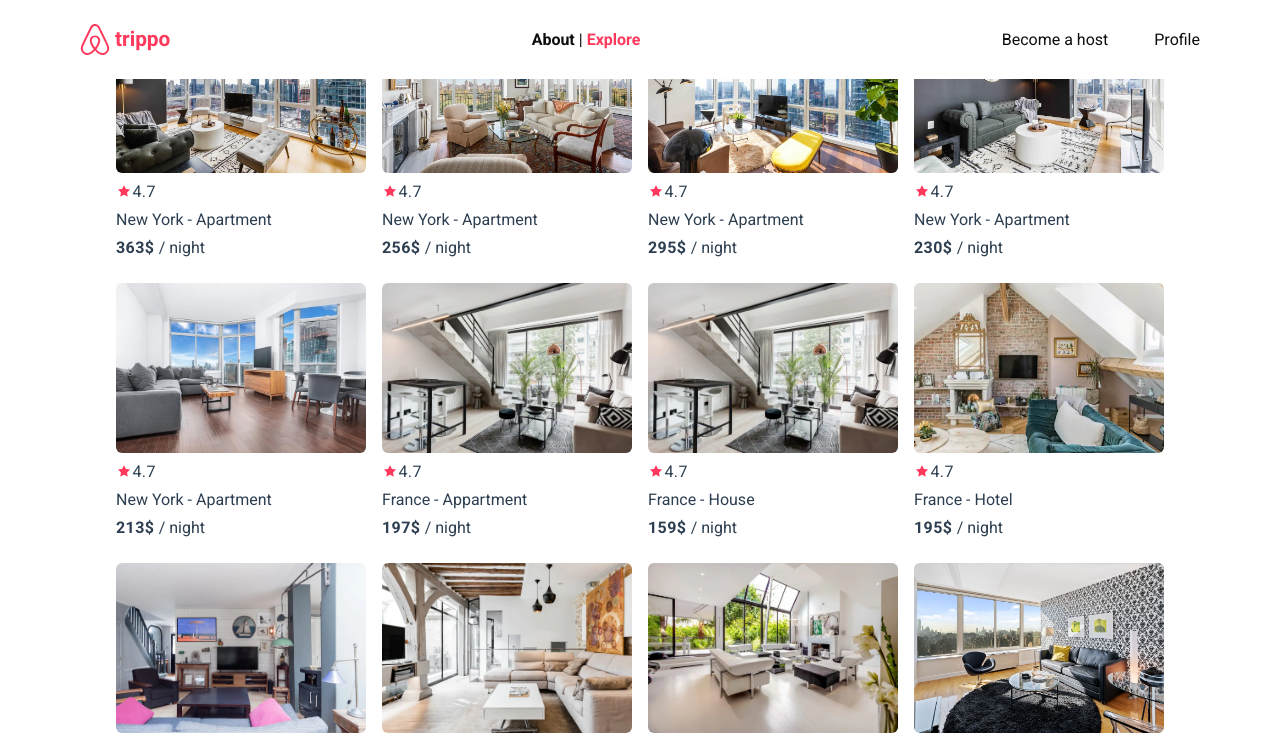
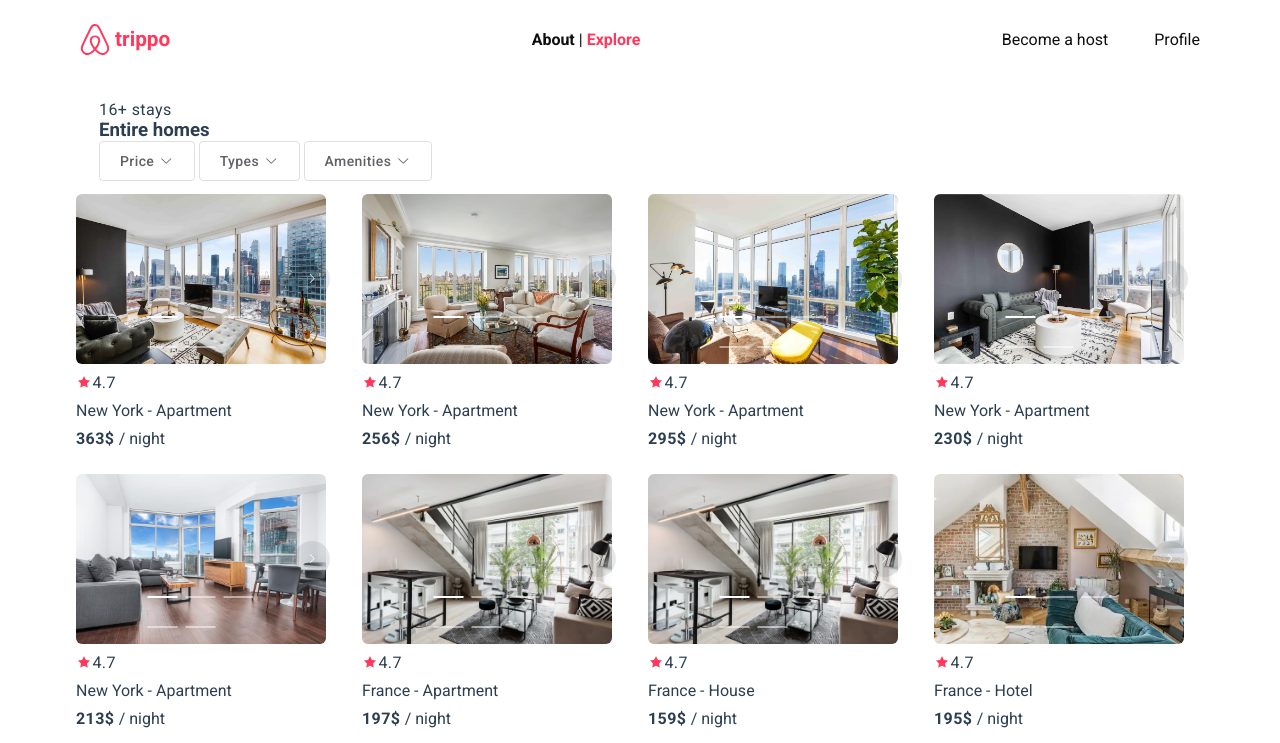
Before and after one commit to dandan-drori/Trippo, a Vue app: page /#/stay in a window 1280 px wide. Shown: the top 743 px of the page. Built offline with nearby package versions, Linux system fonts and the light colour scheme.

Commit message:
filter UI for list

```diff
--- a/src/cmps/stay-list.vue
+++ b/src/cmps/stay-list.vue
@@ -1,24 +1,164 @@
 <template>
-  <section class="stay-list">
+  <section>
+    <section class="stay-list">
+      <div class="head-title">
+        <p class="head-title-visits">{{ stays.length }}+ stays</p>
+        <h1>Entire homes</h1>
 
-          <section  v-for="stay in stays" :key="stay._id" class="stay-preveiw-container">
-              <stay-preview :stay="stay">
+        <form class="filters">
+          <el-dropdown :hide-on-click="false">
+            <el-button
+              >Price<i class="el-icon-arrow-down el-icon--right"></i
+            ></el-button>
+            <el-dropdown-menu slot="dropdown">
+              <el-dropdown-item>
+                <div>
+                  <el-slider
+                    style="color:black"
+                    v-model="filterBy.price"
+                    range
+                    :max="1500"
+                  >
+                  </el-slider>
+                </div>
 
-              </stay-preview>
-         </section>
+                <div class="price-filter">
+                  <el-input
+                    placeholder="From price"
+                    v-model="filterBy.price[0]"
+                    type="text"
+                  ></el-input>
+                  <el-input
+                    placeholder="To price"
+                    v-model="filterBy.price[1]"
+                    type="text"
+                  ></el-input>
+                  <div class="filter-buttons">
+                    <el-button type="sucsess">Update</el-button>
+                  </div>
+                </div>
+              </el-dropdown-item>
+            </el-dropdown-menu>
+          </el-dropdown>
 
+          <div class="type-filter">
+            <el-dropdown :hide-on-click="false">
+              <el-button
+                >Types<i class="el-icon-arrow-down el-icon--right"></i
+              ></el-button>
+              <el-dropdown-menu slot="dropdown">
+                <el-dropdown-item>
+                  <el-checkbox-group v-model="filterBy.types" class="type-list">
+                    <el-checkbox
+                      v-for="(type, idx) in stayTypeList"
+                      :key="idx"
+                      :label="type"
+                      @change="toggleType(type)"
+                      class="checkbox"
+                      >{{ type }}</el-checkbox
+                    >
+                  </el-checkbox-group>
+                  <div class="filter-buttons">
+                    <el-button type="sucsess">Update</el-button>
+                  </div>
+                </el-dropdown-item>
+              </el-dropdown-menu>
+            </el-dropdown>
+          </div>
+          <div class="amenities-filter">
+            <el-dropdown :hide-on-click="false">
+              <el-button
+                >Amenities<i class="el-icon-arrow-down el-icon--right"></i
+              ></el-button>
+              <el-dropdown-menu slot="dropdown">
+                <el-dropdown-item>
+                  <el-checkbox-group
+                    v-model="filterBy.amenities"
+                    class="amenities-list"
+                  >
+                    <el-checkbox
+                      v-for="(amenity, idx) in stayAmenitiesList"
+                      :key="idx"
+                      :label="amenity"
+                      @change="toggleType(type)"
+                      class="checkbox"
+                      >{{ amenity }}</el-checkbox
+                    >
+                  </el-checkbox-group>
+                  <div class="filter-buttons">
+                    <el-button type="sucsess">Update</el-button>
+                  </div>
+                </el-dropdown-item>
+              </el-dropdown-menu>
+            </el-dropdown>
+          </div>
+        </form>
+      </div>
 
+      <section
+        v-for="stay in stays"
+        :key="stay._id"
+        class="stay-preveiw-container"
+      >
+        <stay-preview :stay="stay"> </stay-preview>
+      </section>
+    </section>
   </section>
 </template>
 
 <script>
-import stayPreview from './stay-preview'
+import stayPreview from './stay-preview';
 export default {
-    props:{
-        stays:Array,
+  props: {
+    stays: Array,
+  },
+  data() {
+    return {
+      filterBy: {
+        price: [0, 0],
+        types: [],
+        amenities: [],
+      },
+    };
+  },
+  computed: {
+    stayTypeList() {
+      const types = this.stays.map((stay) => {
+        return stay.propertyType;
+      });
+      return [...new Set(types)];
     },
-    components:{
-        stayPreview
-    }
-}
+    stayAmenitiesList() {
+      const amenities = this.stays.map((stay) => {
+        return stay.amenities.txt;
+      });
+      return [...new Set(amenities)];
+    },
+  },
+  methods: {
+    toggleType(type) {
+      if (this.filterBy.types.includes(type)) {
+        const idx = this.filterBy.types.findIndex((currType) => {
+          return currType === type;
+        });
+        this.filterBy.types.splice(idx, 1);
+      } else {
+        this.filterBy.types.push(type);
+      }
+    },
+    toggleAmenities(amenity) {
+      if (this.filterBy.amenities.includes(amenity)) {
+        const idx = this.filterBy.amenities.findIndex((currAmenitiy) => {
+          return currAmenitiy === amenity;
+        });
+        this.filterBy.amenities.splice(idx, 1);
+      } else {
+        this.filterBy.amenities.push(amenity);
+      }
+    },
+  },
+  components: {
+    stayPreview,
+  },
+};
 </script>
--- a/src/cmps/stay-preview.vue
+++ b/src/cmps/stay-preview.vue
@@ -1,12 +1,13 @@
 <template>
 <section class="stay-card-container">
 
-<!-- <el-carousel trigger="click" height="150px" width="250px" direction="horizontal" type="card">
+<el-carousel class="img-carousell"  trigger="click" height="170px" arrow="always"  :autoplay='false' :loop='false'
+>
       <el-carousel-item v-for="(imgUrl,idx) in stay.imgUrls" :key="idx">
-        <img :src="require(`@/assets/imgs/stays/${stay.loc.countryCode}/${stay.imgFolder}/${imgUrl}`)">
+        <img :src="require(`@/assets/imgs/stays/${stay.loc.countryCode}/${stay.imgFolder}/${imgUrl}`)" @click="sendToDetails(stay._id)">
       </el-carousel-item>
-    </el-carousel> -->
-    <img class="preview-img" :src="require(`@/assets/imgs/stays/${stay.loc.countryCode}/${stay.imgFolder}/${stay.imgUrls[0]}`)">
+    </el-carousel>
+    <!-- <img class="preview-img" :src="require(`@/assets/imgs/stays/${stay.loc.countryCode}/${stay.imgFolder}/${stay.imgUrls[0]}`)"> -->
     <div class="card-rating">
         <p><i class="el-icon-star-on star-icon"></i>4.7</p>
     </div>
@@ -25,6 +26,11 @@
 export default {
 props:{
     stay:Object,
+},
+methods:{
+    sendToDetails(stayId){
+        this.$router.push(`/stay/${stayId}`)
+    }
 }
 }
 </script>
--- a/src/services/stay-service.js
+++ b/src/services/stay-service.js
@@ -1,5 +1,5 @@
-import { storageService } from './async-storage-service.js'
-import { utilService } from './util-service.js'
+import { storageService } from './async-storage-service.js';
+import { utilService } from './util-service.js';
 
 export const gStays = [
   {
@@ -8,7 +8,8 @@ export const gStays = [
     imgFolder: 1,
     imgUrls: ['1.jpg', '2.jpg', '3.jpg', '4.jpg', '5.jpg'],
     price: 363.0,
-		summary: 'Fantastic studio apartment with three bedrooms, located in Manhattan',
+    summary:
+      'Fantastic studio apartment with three bedrooms, located in Manhattan',
     propertyType: 'Apartment',
     accommodates: 2,
     amenities: [
@@ -37,7 +38,8 @@ export const gStays = [
     name: 'Best Quiet Apartment in Manhattan',
     imgUrls: ['1.jpg', '2.jpg', '3.jpg', '4.jpg', '5.jpg'],
     price: 256.0,
-		summary: 'Quiet Studio Apartment with PRIVATE KITCHEN & SHOWER ROOM with tub',
+    summary:
+      'Quiet Studio Apartment with PRIVATE KITCHEN & SHOWER ROOM with tub',
     propertyType: 'Apartment',
     accommodates: 3,
     amenities: [
@@ -144,7 +146,7 @@ export const gStays = [
     price: 197,
     summary:
       'Rooftop studio in Paris a lot of bars and restaurants great place to discover paris kitchen',
-		propertyType: 'Appartment',
+    propertyType: 'Apartment',
     accommodates: 6,
     amenities: ['TV', 'Wifi', 'Kitchen', 'Pets allowed', 'Cooking basics'],
     host: { _id: '51399391', fullName: 'Davit Pok', imgUrl: 'img.jpg' },
@@ -313,7 +315,14 @@ export const gStays = [
     summary: 'Fantastic duplex apartment with three bedrooms, located in...',
     propertyType: 'House',
     accommodates: 3,
-		amenities: ['TV', 'Wifi', 'Kitchen', 'Pets allowed', 'Cooking basics', 'Elevator'],
+    amenities: [
+      'TV',
+      'Wifi',
+      'Kitchen',
+      'Pets allowed',
+      'Cooking basics',
+      'Elevator',
+    ],
     host: { _id: '51399391', fullName: 'Davit Pok', imgUrl: 'img.jpg' },
     loc: {
       country: 'Netherlands',
@@ -408,7 +417,7 @@ export const gStays = [
     },
     reviews: [],
   },
-]
+];
 
 export const stayService = {
   query,
@@ -417,32 +426,32 @@ export const stayService = {
   save,
   getEmptyStay,
   addReview,
-}
+};
 
-const STAY_KEY = 'stays'
+const STAY_KEY = 'stays';
 
 function query() {
-	const staysInStorage = storageService.query(STAY_KEY)
+  const staysInStorage = storageService.query(STAY_KEY);
   if (!staysInStorage || !staysInStorage.length) {
-		utilService.saveToStorage(STAY_KEY, gStays)
-		return gStays
+    utilService.saveToStorage(STAY_KEY, gStays);
+    return gStays;
   }
-	return staysInStorage
+  return staysInStorage;
 }
 
 function getById(stayId) {
-	return storageService.get(STAY_KEY, stayId)
+  return storageService.get(STAY_KEY, stayId);
 }
 
 function remove(stayId) {
-	return storageService.delete(STAY_KEY, stayId)
+  return storageService.delete(STAY_KEY, stayId);
 }
 
 function save(stay) {
   if (stay._id) {
-		return storageService.put(STAY_KEY, stay)
+    return storageService.put(STAY_KEY, stay);
   } else {
-		return storageService.post(STAY_KEY, stay)
+    return storageService.post(STAY_KEY, stay);
   }
 }
 
@@ -453,19 +462,19 @@ function addReview(stayId, review) {
       rating: 5,
       readAt: new Date().toLocaleString(),
       review: 'The stay was very good!',
-		}
+    };
   } else {
     review = {
       fullName: review.fullName || 'stays Reader',
       rating: 5,
       readAt: review.readAt || new Date().toLocaleString(),
       review: review.review || 'The stay was very good!',
+    };
   }
-	}
-	storageService.get(STAY_KEY, stayId).then(stay => {
-		stay.reviews.push(review)
-		storageService.put(STAY_KEY, stay)
-	})
+  storageService.get(STAY_KEY, stayId).then((stay) => {
+    stay.reviews.push(review);
+    storageService.put(STAY_KEY, stay);
+  });
 }
 
 function getEmptyStay() {
@@ -486,5 +495,5 @@ function getEmptyStay() {
       isOnSale: false,
     },
     reviews: [],
+  };
 }
-}
--- a/src/styles/cmps/_stay-list.scss
+++ b/src/styles/cmps/_stay-list.scss
@@ -1,6 +1,66 @@
 .stay-list{
+    padding-top:100px;
     display: flex;
     flex-wrap: wrap;
     justify-content: center;
-    gap:10px
+    gap:10px;
+
+    .filters{
+        display: flex;
+        gap:4px;
+    }
 }
+
+.head-title{
+    display: flex;
+    flex-direction: column;
+    width: 100%;
+    margin-left: 67px;
+}
+
+    .el-slider__bar{
+        background-color: #b0b0b0;
+    }
+    .el-slider__button{
+        border:2px solid #dddddd;
+    }
+
+    .el-button{
+        &:hover,&:focus{
+            color:#ff385c;
+            background-color: rgb(246, 242, 242);
+        }
+    }
+
+
+.price-filter{
+    display: flex;
+    max-width: 310px;
+
+
+
+
+    .el-input{
+        width: 100px;
+    }
+
+
+}
+
+.type-list{
+    display: flex;
+    flex-direction: column;
+
+    .checkbox{
+        color:#b0b0b0;
+
+    }
+
+    .el-checkbox__input.is-checked+.el-checkbox__label {
+        color:#b0b0b0;
+    }
+    .el-checkbox__input.is-checked .el-checkbox__inner, .el-checkbox__input.is-indeterminate .el-checkbox__inner {
+        border-color:#b0b0b0;
+        background-color:#b0b0b0 ;
+    }
+}
--- a/src/styles/cmps/_stay-preview.scss
+++ b/src/styles/cmps/_stay-preview.scss
@@ -8,6 +8,10 @@
 
     .star-icon{
         color:#ff385c;
+    }
+
+    .img-carousell{
+        width: 270px;
     }
 
     img{
```
Lines whose indentation alone changed are shown as unchanged.
